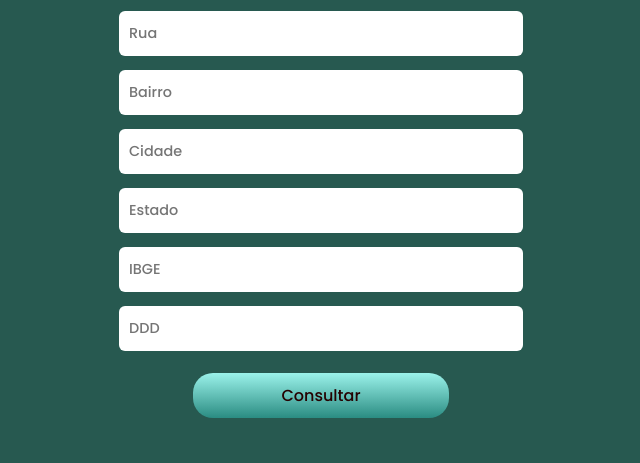
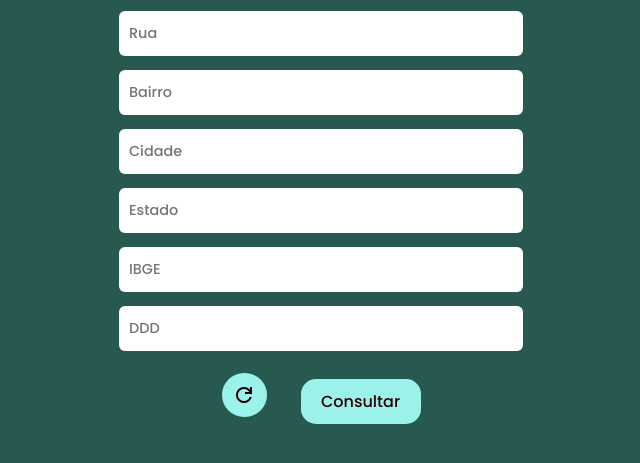
Before and after one commit to eduardaisabele/form_viacep, a plain HTML site: page index.html in a window 1280 px wide. Shown: the part 141-604 px from the top of the page, without its empty margins (319-959 px from the left). Drawn offline with nearby package versions, Linux system fonts and the light colour scheme.

Commit message:
new features

```diff
--- a/css/style.css
+++ b/css/style.css
@@ -44,19 +44,18 @@ input {
 }
 
 .btn {
-    background: linear-gradient(0deg, #2A8C82, #9BF2EA);
+    background-color: #9BF2EA;
     color: #260101;
     border: none;
-    border-radius: 20px;
+    border-radius: 15px;
     cursor: pointer;
     font: 500 1em 'Poppins', sans-serif;
     margin: 15px;
     padding: 10px;
-    transition: .5s ease-in-out;
-    width: 20%;
+    width: 120px;
 }
 
-.btn:hover {
-    background: linear-gradient(0deg, #260101, #275950);
-    color: #9BF2EA;
+.btn-icon {
+    border-radius: 50px;
+    width: 45px;
 }
--- a/index.html
+++ b/index.html
@@ -5,6 +5,7 @@
     <meta http-equiv="X-UA-Compatible" content="IE=edge">
     <meta name="viewport" content="width=device-width, initial-scale=1.0">
     <link rel="stylesheet" href="css/style.css">
+    <link rel="stylesheet" href="https://fonts.googleapis.com/css2?family=Material+Symbols+Outlined:opsz,wght,FILL,GRAD@48,400,0,0" />
     <title>Document</title>
 </head>
 <body>
@@ -17,8 +18,10 @@
         <input type="text" name="estado" id="estado" placeholder="Estado">
         <input type="text" name="ibge" id="ibge" placeholder="IBGE">
         <input type="number" name="ddd" id="ddd" placeholder="DDD">
-        <!-- <button id="btn-consulta" class="btn">Limpar</button> -->
-        <button id="btn-consulta" class="btn">Consultar</button>
+        <div class="btns">
+            <button id="btn-reset" class="material-symbols-outlined btn btn-icon">refresh</button>
+            <button id="btn-consulta" class="btn">Consultar</button>
+        </div>
     </main>
 
     <script src="js/main.js"></script>
--- a/js/main.js
+++ b/js/main.js
@@ -31,5 +31,8 @@ const pesquisarCep = async() => {
     }
 }
 
+const btnReset = document.getElementById('btn-reset');
+btnReset.addEventListener('click', limparForm);
+
 document.getElementById('cep')
         .addEventListener('focusout', pesquisarCep);
```
